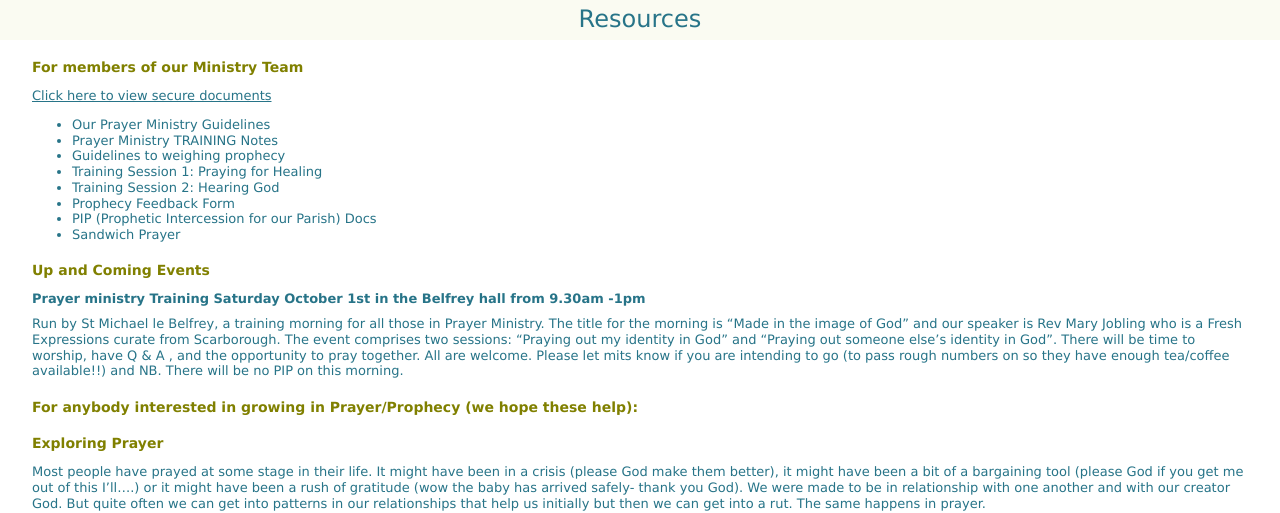
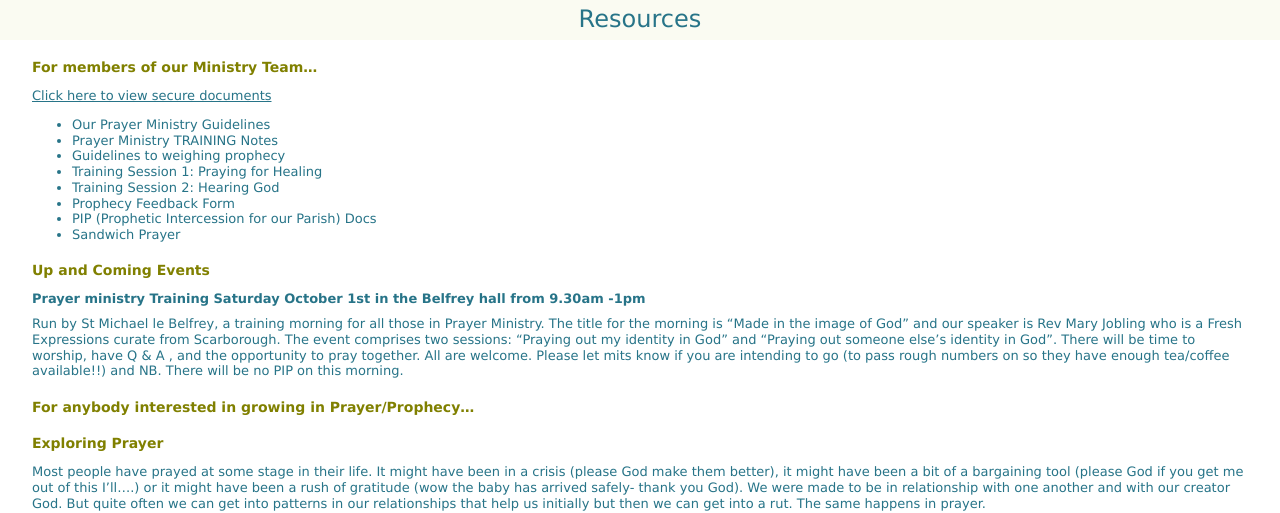
Before and after one commit to griffpatch/CPCYorkPP, a Jekyll site: the page built from pages/resources.md, in a window 1280 px wide. Shown: the top 513 px of the page. Built offline with Jekyll 4.4.1, drawn with Linux system fonts in a browser that asks for light colours.

Commit message:
Update resources.md

```diff
--- a/pages/resources.md
+++ b/pages/resources.md
@@ -7,8 +7,8 @@ description: Prayer & Prophecy Resources
 Resources
 =========
 
-For members of our Ministry Team
---------------------------------
+For members of our Ministry Team...
+-----------------------------------
 [Click here to view secure documents](https://drive.google.com/a/griffpatch.co.uk/folderview?id=0B7pX1TZkA3yrSmdlLTYtdnRQckU&usp=sharing)
 
 +	Our Prayer Ministry Guidelines
@@ -28,8 +28,8 @@ Up and Coming Events
 Run by St Michael le Belfrey, a training morning for all those in Prayer Ministry. The title for the morning is “Made in the image of God” and our speaker is Rev Mary Jobling who is a Fresh Expressions curate from Scarborough. The event comprises two sessions: “Praying out my identity in God” and "Praying out someone else’s identity in God”. There will be time to worship, have Q & A , and the opportunity to pray together. All are welcome. Please let mits know if you are intending to go (to pass rough numbers on so they have enough tea/coffee available!!) and NB. There will be no PIP on this morning.
 
 
-For anybody interested in growing in Prayer/Prophecy (we hope these help):
------------------------------------------------------------------
+For anybody interested in growing in Prayer/Prophecy...
+-------------------------------------------------------
 
 Exploring Prayer
 ----------------
```
